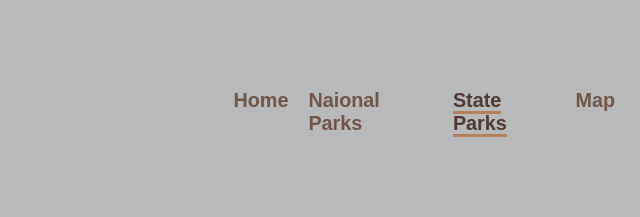
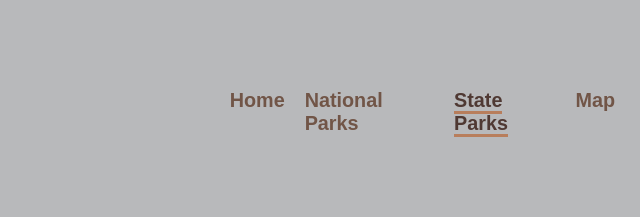
Before and after one commit to tammy-yang/539_final_project, a plain HTML site: page statepark.html in a window 1280 px wide. Shown: the top 217 px of the page, 635-1275 px from the left. Drawn offline with Linux system fonts and the light colour scheme.

Commit message:
Update statepark.html

```diff
--- a/statepark.html
+++ b/statepark.html
@@ -16,7 +16,7 @@
         <h1>Unveiling Nature's Majesty: Utah</h1>
         <ul class="nav_links">
           <li class="nav_item"><a href="index.html">Home</a></li>
-          <li class="nav_item"><a href="nationalparks.html">Naional Parks</a></li>
+          <li class="nav_item"><a href="nationalparks.html">National Parks</a></li>
           <li class="nav_item"><a href="#park" id='current'>State Parks</a></li>
           <li class="nav_item"><a href="map.html">Map</a></li>
         </ul>
```
